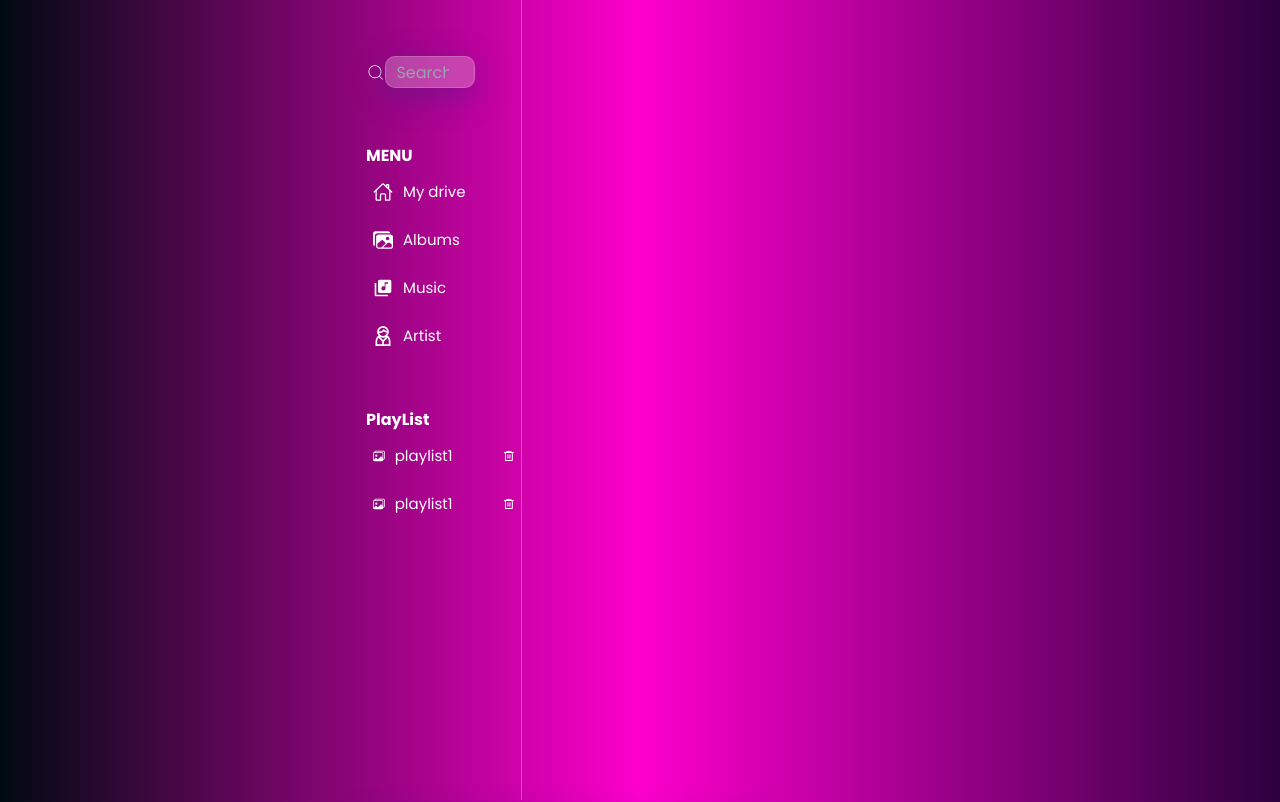
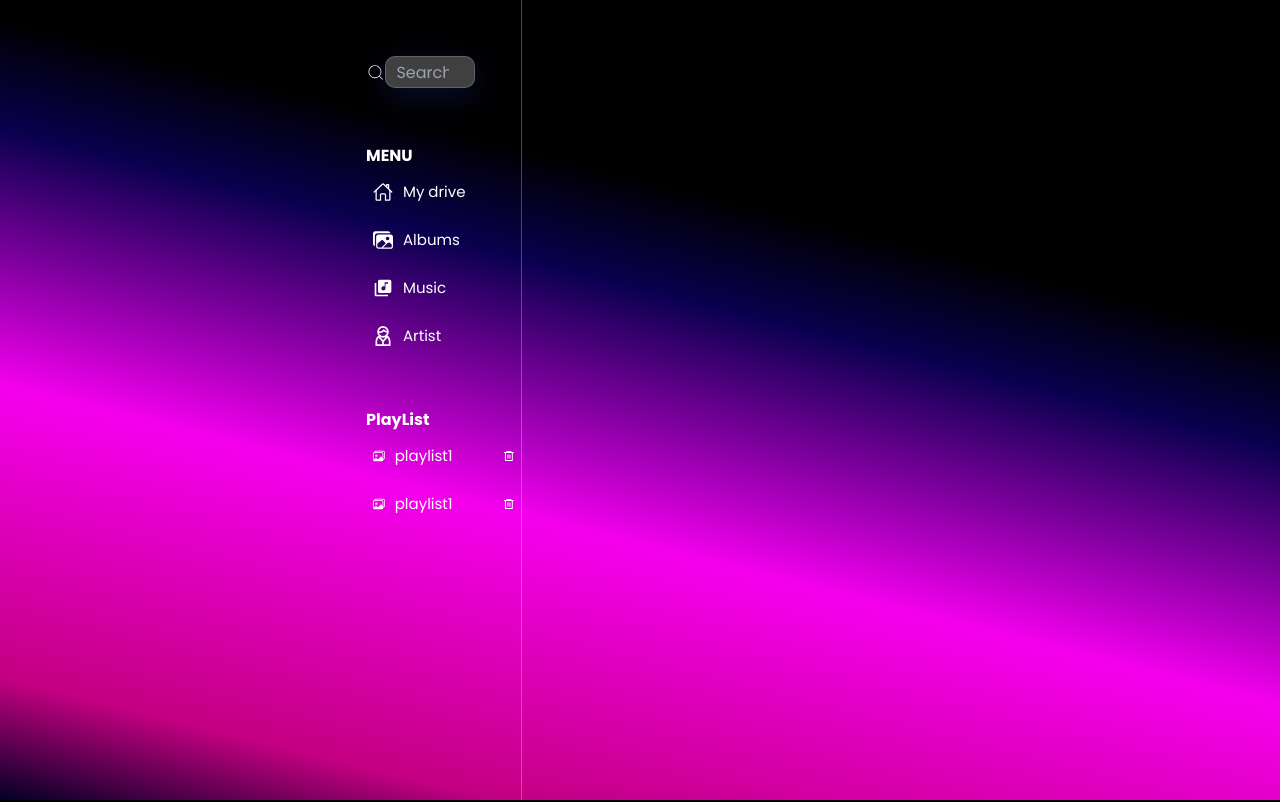
Before and after one commit to Satyam1923/Spring-Music-Player, a React (Vite) app in the folder frontend/: page / in a window 1280 px wide. Shown: the top 802 px of the page. Built offline with nearby package versions, Linux system fonts and the light colour scheme; no server answers.

Commit message:
Remove conflict

```diff
--- a/frontend/src/App.css
+++ b/frontend/src/App.css
@@ -134,7 +134,7 @@ body {
   /* overflow: hidden; */
   margin: 0;
   height: fit-content;
-  background: linear-gradient(to left, #2c003e, #ff00cc, #000a12);
+  background: linear-gradient(14deg, rgba(2,0,36,1) 0%, rgba(196,0,129,1) 11%, rgba(245,0,238,1) 37%, rgba(10,0,79,1) 60%, rgba(0,0,0,1) 70%);
 
   background-repeat: no-repeat;
   background-attachment: fixed;
```
